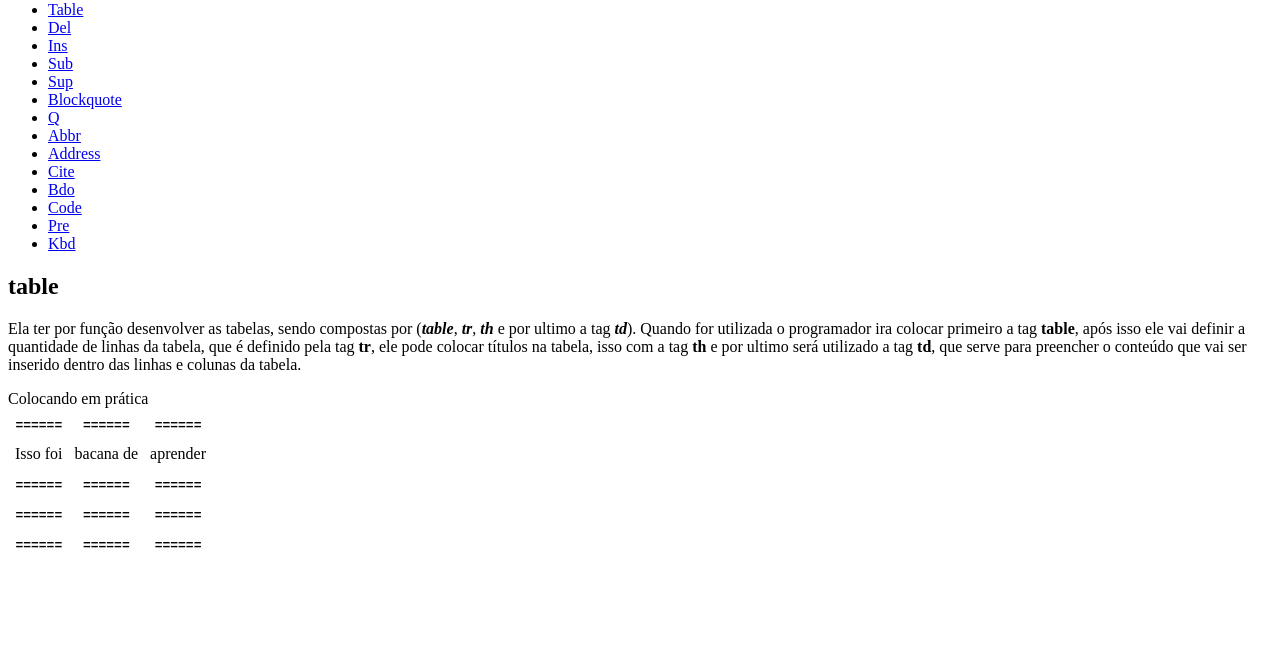
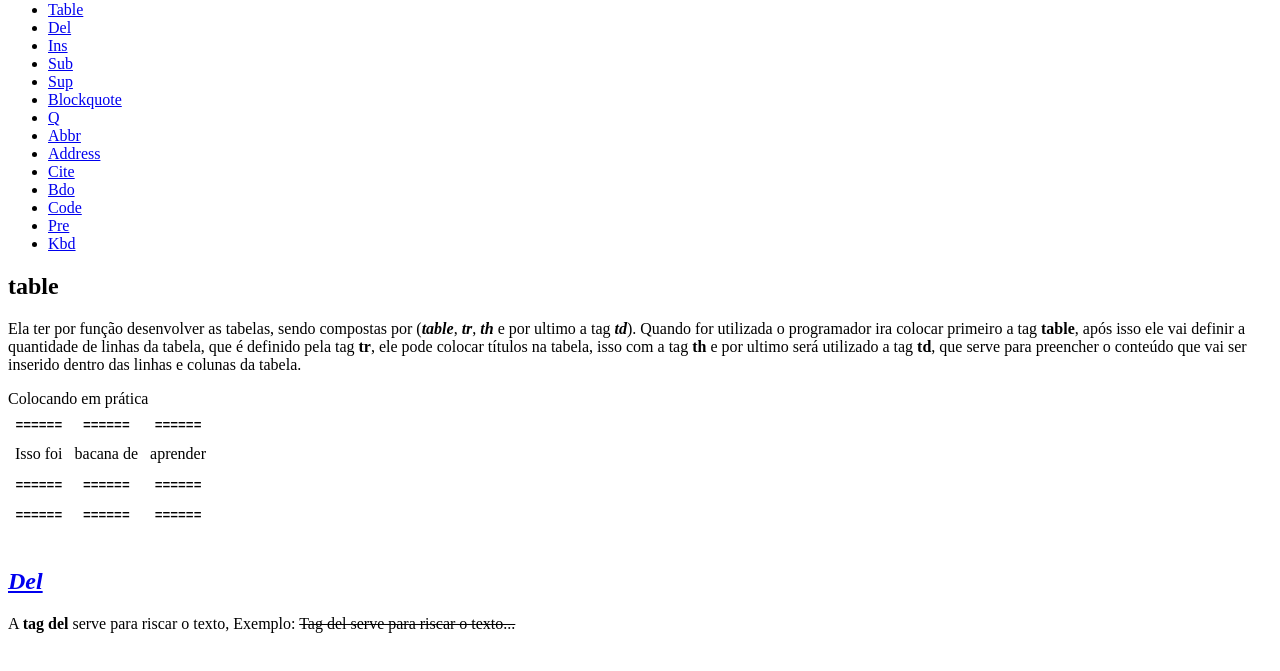
Before and after one commit to LuisGuilhermeHrentechechen/Trilha-do-Aprendizado-, a plain HTML site: page Tags/tags_index.html in a window 1280 px wide. Shown: the part 79-750 px from the top of the page. Drawn offline with Linux system fonts and the light colour scheme.

Commit message:
Update tags_index.html

```diff
--- a/Tags/tags_index.html
+++ b/Tags/tags_index.html
@@ -51,12 +51,10 @@
         <th><code>======</code></th>
         <th><code>======</code></th>
      </tr>
-     <tr>
-        <th><code>======</code></th>
-        <th><code>======</code></th>
-        <th><code>======</code></th>
-     </tr>
     </table><br>
+
+    <h2 id="Del"><i><a href="https://www.w3schools.com/TAgs/tag_del.asp" target="_blank">Del</a></i></h2>
+    <p>A <b>tag</b> <b>del</b> serve para riscar o texto, Exemplo: <del>Tag del serve para riscar o texto...</p><br>
 
 
 
```
